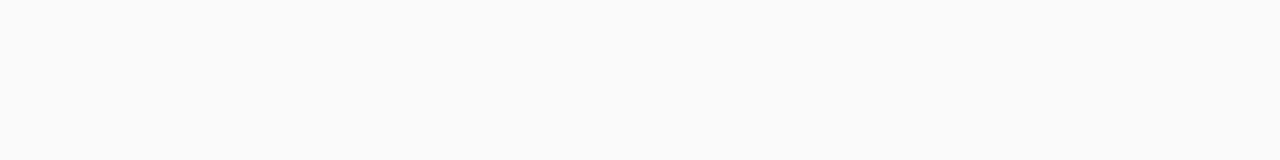
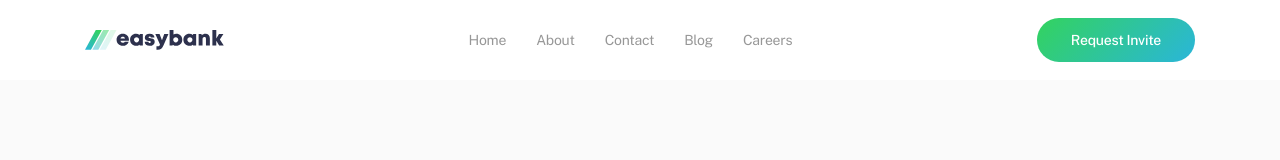
Before and after one commit to MuhammadabdullohOmadullo/ma-ease-bank, a plain HTML site: page index.html in a window 1280 px wide. Drawn offline with Linux system fonts and the light colour scheme; files whose address does not match are found by name.

Commit message:
Add site-header

```diff
--- a/css/styles.css
+++ b/css/styles.css
@@ -79,6 +79,99 @@ padding-right: 20px;
 margin-left: auto;
 margin-right: auto;
 }
+
+/* LOGO */
+.logo {
+  display: flex;
+}
+.logo:hover {
+opacity: 0.8;
+}
+.logo:active {
+opacity: 0.6;
+}
+
+.logo__img {
+  width: 139px;
+  height: 20px;
+  object-fit: contain;
+}
+/* SITENAV */
+.sitenav__list {
+display: flex;
+align-items: center;
+padding: 0;
+margin: 0;
+list-style: none;
+font-size: 14px;
+line-height: normal;
+}
+.sitenav__item {
+  position: relative;
+  padding-top: 32px;
+  padding-bottom: 32px;
+}
+
+.sitenav__item:not(:last-child) {
+  margin-right: 30px;
+}
+.sitenav__link {
+display: block;
+text-decoration: none;
+color: var(--grey);
+}
+
+.sitenav__link:hover {
+  color: var(--black);
+}
+
+.sitenav__link::after {
+  position: absolute;
+  left: 0;
+  bottom: 0;
+  width: 100%;
+  height: 4px;
+  background-color: var(--green);
+  background-image: var(--gradient);
+  opacity: 0;
+  content: "";
+}
+.sitenav__link:hover::after {
+  opacity: 1;
+}
+/* BUTTON */
+.button {
+display: inline-block;
+padding: 8px 34px;
+font-weight: 500;
+font-size: 14px;
+line-height: 28px;
+background-color: var(--green);
+background-image: var(--gradient);
+color: #fff;
+cursor: pointer;
+border-radius: 22px;
+text-decoration: none;
+white-space: nowrap;
+}
+
+.button:hover {
+  opacity: 0.4;
+}
+.button:active {
+  transform: translateY(2px);
+}
+
+/* SITE-HEADER */
+.site-header {
+  background-color: #fff;
+}
+.site-heaader__container {
+  display: flex;
+  justify-content: space-between;
+  align-items: center;
+}
+
 /* MAIN-CONTENT */
 .main-content {
 flex-grow: 1;
--- a/index.html
+++ b/index.html
@@ -10,7 +10,26 @@
 <link rel="stylesheet" href="css/styles.css">
 </head>
 <body>
+<!-- SITE-HEADER -->
+ <header class="site-header">
+  <div class="site-heaader__container container">
+    <a class="logo" href="index.html">
+      <img class="logo__img" src="img/logo.svg" alt="EasyBank-logo" width="139" height="20">
+    </a>
 
+    <!-- SITENAV -->
+     <nav class="sitenav">
+      <ul class="sitenav__list">
+        <li class="sitenav__item"><a class="sitenav__link" href="#">Home</a></li>
+        <li class="sitenav__item"><a class="sitenav__link" href="#">About</a></li>
+        <li class="sitenav__item"><a class="sitenav__link" href="https://app.easybank.tn/#contact">Contact</a></li>
+        <li class="sitenav__item"><a class="sitenav__link" href="#">Blog</a></li>
+        <li class="sitenav__item"><a class="sitenav__link" href="#">Careers</a></li>
+      </ul>
+     </nav>
+    <a class="button" href="#">Request Invite</a>
+  </div>
+ </header>
 
   <script src="js/main.js"></script>
 </body>
```
Also changed, not shown: img/logo.svg (added).
